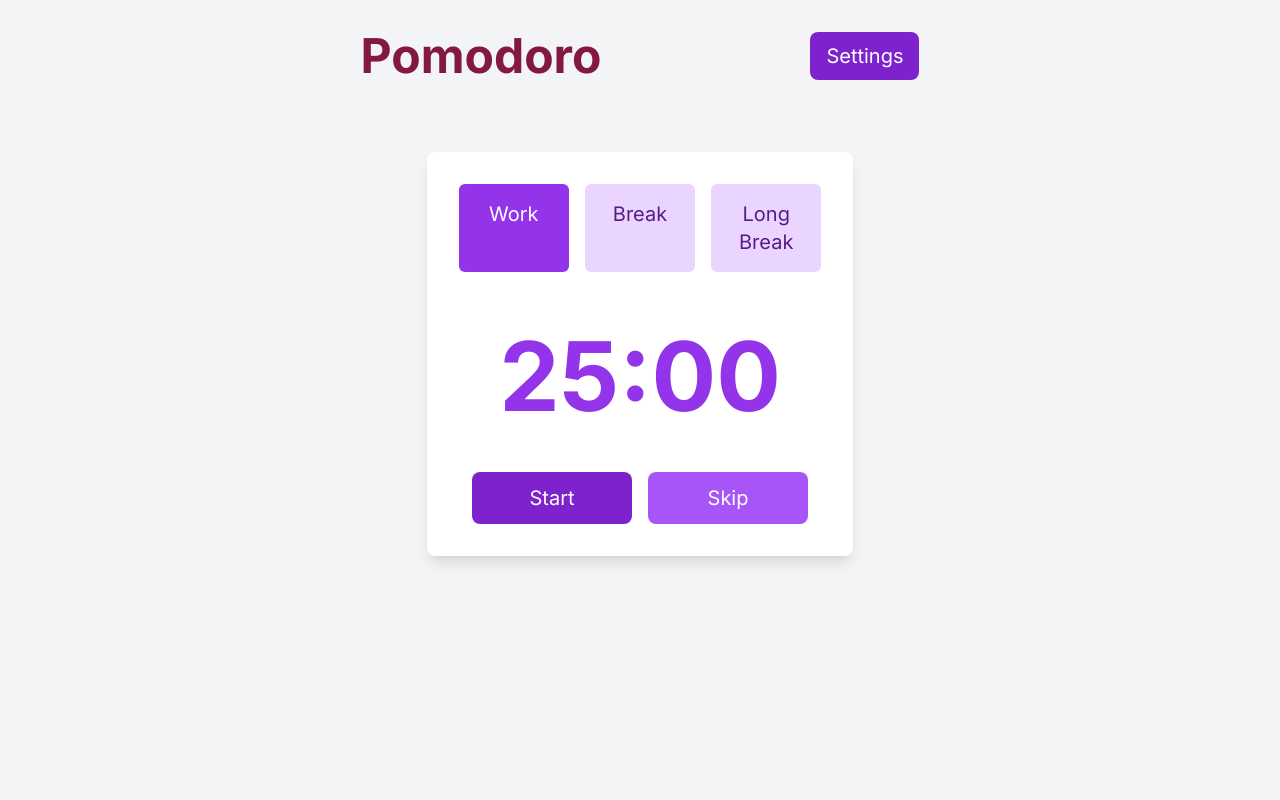
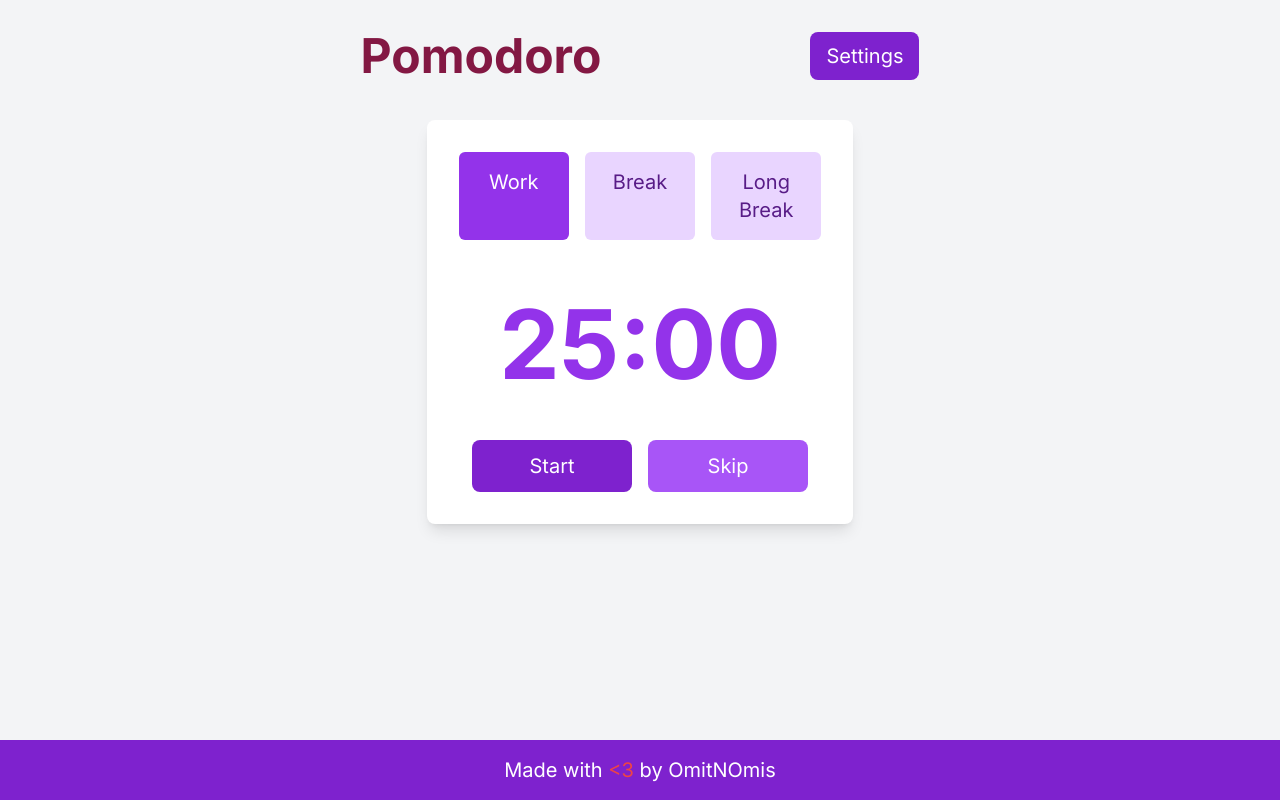
Before and after one commit to OmitNomis/next-pomodoro, a Next.js app: page / in a window 1280 px wide. Built offline with nearby package versions, Linux system fonts and the light colour scheme.

Commit message:
add footer

```diff
--- a/app/page.tsx
+++ b/app/page.tsx
@@ -1,9 +1,11 @@
+import Footer from "@/components/Footer";
 import PomodoroTimer from "@/components/PomodoroTimer";
 
 export default function Home() {
   return (
-    <main className="flex flex-col h-screen w-screen bg-gray-100">
+    <div className="flex flex-col min-h-screen bg-gray-100">
       <PomodoroTimer />
-    </main>
+      <Footer />
+    </div>
   );
 }
--- /dev/null
+++ b/components/Footer.tsx
@@ -0,0 +1,13 @@
+import React from "react";
+
+const Footer = () => {
+  return (
+    <footer className="bg-purple-700 text-white py-4 text-center">
+      <p className="text-lg sm:text-xl">
+        Made with <span className="text-red-500">&lt;3</span> by OmitNOmis
+      </p>
+    </footer>
+  );
+};
+
+export default Footer;
--- a/components/PomodoroTimer.tsx
+++ b/components/PomodoroTimer.tsx
@@ -20,7 +20,7 @@ export default function PomodoroTimer() {
   };
 
   return (
-    <>
+    <div className="flex-grow">
       <Header canReset={canReset} />
       <div className="mt-5 sm:mt-10">
         <Timer
@@ -29,6 +29,6 @@ export default function PomodoroTimer() {
           changeRunState={handleRunState}
         />
       </div>
-    </>
+    </div>
   );
 }
--- a/components/modal/SettingsModal.tsx
+++ b/components/modal/SettingsModal.tsx
@@ -1,3 +1,5 @@
+"use client";
+
 import { FC, useState } from "react";
 import { motion, AnimatePresence } from "framer-motion";
 
```
